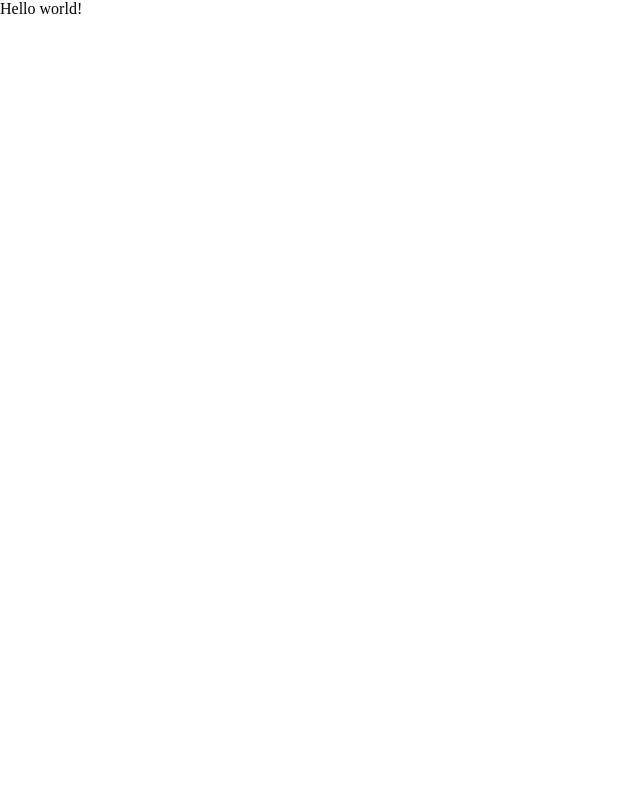
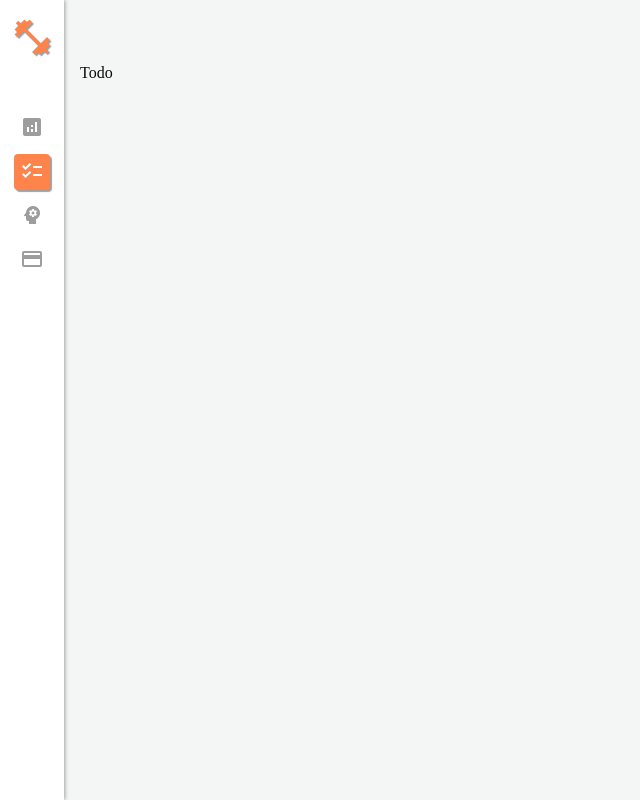
Before and after one commit to MMKante/activities-tracker, a Vue app: page /todo in a window 1280 px wide. Before the commit this address had no page. Shown: the whole page, without its empty margins (0-640 px from the left). Built offline with nearby package versions, Linux system fonts and the light colour scheme.

Commit message:
Create basic components and set basic configuration

```diff
--- a/public/style.css
+++ b/public/style.css
@@ -3,12 +3,19 @@
 	padding: 0;
 	margin: 0;
 }
-html {
-	height: 100%;
+html, body, #app, .container {
+	min-height: 100vh;
+	background-color: var(--background-color);
+	color: var(--font-color);
 }
-body {
-	min-height: 100%;
+:root {
+	--background-color: #F4F5F5;
+	--primary-color: #FF844B;
+	--secondary-color: #9D9D9D;
+	--component-white: #FFF;
+	--shadow-color: #A0A0A0;
+	--font-color: #0A0A0A;
 }
-#app {
-	min-height: 100vh;
+a {
+	text-decoration: none;
 }
--- a/src/App.vue
+++ b/src/App.vue
@@ -1,9 +1,25 @@
 <template>
-	<div class="app">
-		Hello world!
+	<MainContainer>
+		<SideBar />
+		<TopHeader />
 		<router-view/>
-	</div>
+	</MainContainer>
 </template>
+
+<script>
+	import MainContainer from "./components/Layouts/MainContainer"
+	import SideBar from "./components/SideBar"
+	import TopHeader from "./components/TopHeader"
+
+	export default {
+		name: 'App',
+		components: {
+			MainContainer,
+			SideBar,
+			TopHeader,
+		}
+	}
+</script>
 
 <style scoped>
 
--- /dev/null
+++ b/src/components/Layouts/MainContainer.vue
@@ -0,0 +1,19 @@
+<template>
+	<div class="container">
+		<slot></slot>
+	</div>
+</template>
+
+<script>
+	export default {
+		name: "MainContainer",
+	}
+</script>
+
+<style scoped>
+	.container {
+		display: grid;
+		grid-template: auto 1fr / auto 1fr;
+		grid-gap: 16px;
+	}
+</style>
--- /dev/null
+++ b/src/components/SideBar.vue
@@ -0,0 +1,72 @@
+<template>
+	<div class="sidebar">
+		<div class="brand">
+			<i class="material-icons brand__icon">fitness_center</i>
+		</div>
+		<div class="action">
+			<router-link :to="{name: 'dashboard'}" class="action__item">
+				<i class="material-icons">analytics</i>
+			</router-link>
+			<router-link :to="{name: 'todo'}" class="action__item">
+				<i class="material-icons">checklist</i>
+			</router-link>
+			<router-link :to="{name: 'skills'}" class="action__item">
+				<i class="material-icons">psychology</i>
+			</router-link>
+			<router-link :to="{name: 'expenses'}" class="action__item">
+				<i class="material-icons">credit_card</i>
+			</router-link>
+		</div>
+	</div>
+</template>
+
+<script>
+	export default {
+		name: 'SideBar',
+	}
+</script>
+
+<style scoped>
+	.sidebar {
+		grid-row: span 2;
+		width: 64px;
+		display: flex;
+		flex-direction: column;
+		align-items: center;
+		background-color: var(--component-white);
+		box-shadow: 1px 0px 4px var(--shadow-color);
+	}
+	.brand {
+		margin: 16px 0 48px 0;
+	}
+	.brand__icon {
+		color: var(--primary-color);
+		font-size: 42px;
+		text-shadow: 2px 2px 1px var(--shadow-color);
+	}
+	.action {
+		display: flex;
+		flex-direction: column;
+		row-gap: 8px;
+	}
+	.action__item {
+		width: 36px;
+		height: 36px;
+		text-align:	center;
+		cursor: pointer;
+	}
+	.action__item i {
+		line-height: 34px;
+		vertical-align: middle;
+		font-size: 24px;
+		color: var(--secondary-color);
+	}
+	.router-link-active.action__item {
+		background-color: var(--primary-color);
+		border-radius: 4px;
+		box-shadow: 2px 2px 1px var(--shadow-color);
+	}
+	.router-link-active.action__item i {
+		color: var(--component-white);
+	}
+</style>
--- /dev/null
+++ b/src/components/TopHeader.vue
@@ -0,0 +1,17 @@
+<template>
+	<div class="header">
+
+	</div>
+</template>
+
+<script>
+	export default {
+		name: 'TopHeader',
+	}
+</script>
+
+<style scoped>
+	.header {
+		height: 48px;
+	}
+</style>
--- a/src/router/index.js
+++ b/src/router/index.js
@@ -1,7 +1,27 @@
 import { createRouter, createWebHistory } from 'vue-router'
+import DashboardPage from '../views/DashboardPage'
+import TodoPage from '../views/TodoPage'
+import SkillPage from '../views/SkillPage'
+import ExpensePage from '../views/ExpensePage'
 
 const routes = [
-	{},
+	{
+		path: '/dashboard',
+		name: 'dashboard',
+		component: DashboardPage
+	}, {
+		path: '/todo',
+		name: 'todo',
+		component: TodoPage
+	}, {
+		path: '/skills',
+		name: 'skills',
+		component: SkillPage
+	}, {
+		path: '/expenses',
+		name: 'expenses',
+		component: ExpensePage
+	},
 ]
 
 const router = createRouter({
--- /dev/null
+++ b/src/views/DashboardPage.vue
@@ -0,0 +1,16 @@
+<template>
+	<div class="page">
+		Dashboard
+	</div>
+</template>
+
+<script>
+	export default {
+		name: "DashboardPage",
+		components: {
+		}
+	}
+</script>
+
+<style scoped>
+</style>
--- /dev/null
+++ b/src/views/ExpensePage.vue
@@ -0,0 +1,5 @@
+<template>
+	<div class="page">
+		Expenses
+	</div>
+</template>
--- /dev/null
+++ b/src/views/SkillPage.vue
@@ -0,0 +1,5 @@
+<template>
+	<div class="page">
+		Skill
+	</div>
+</template>
--- /dev/null
+++ b/src/views/TodoPage.vue
@@ -0,0 +1,5 @@
+<template>
+	<div class="page">
+		Todo
+	</div>
+</template>
```
